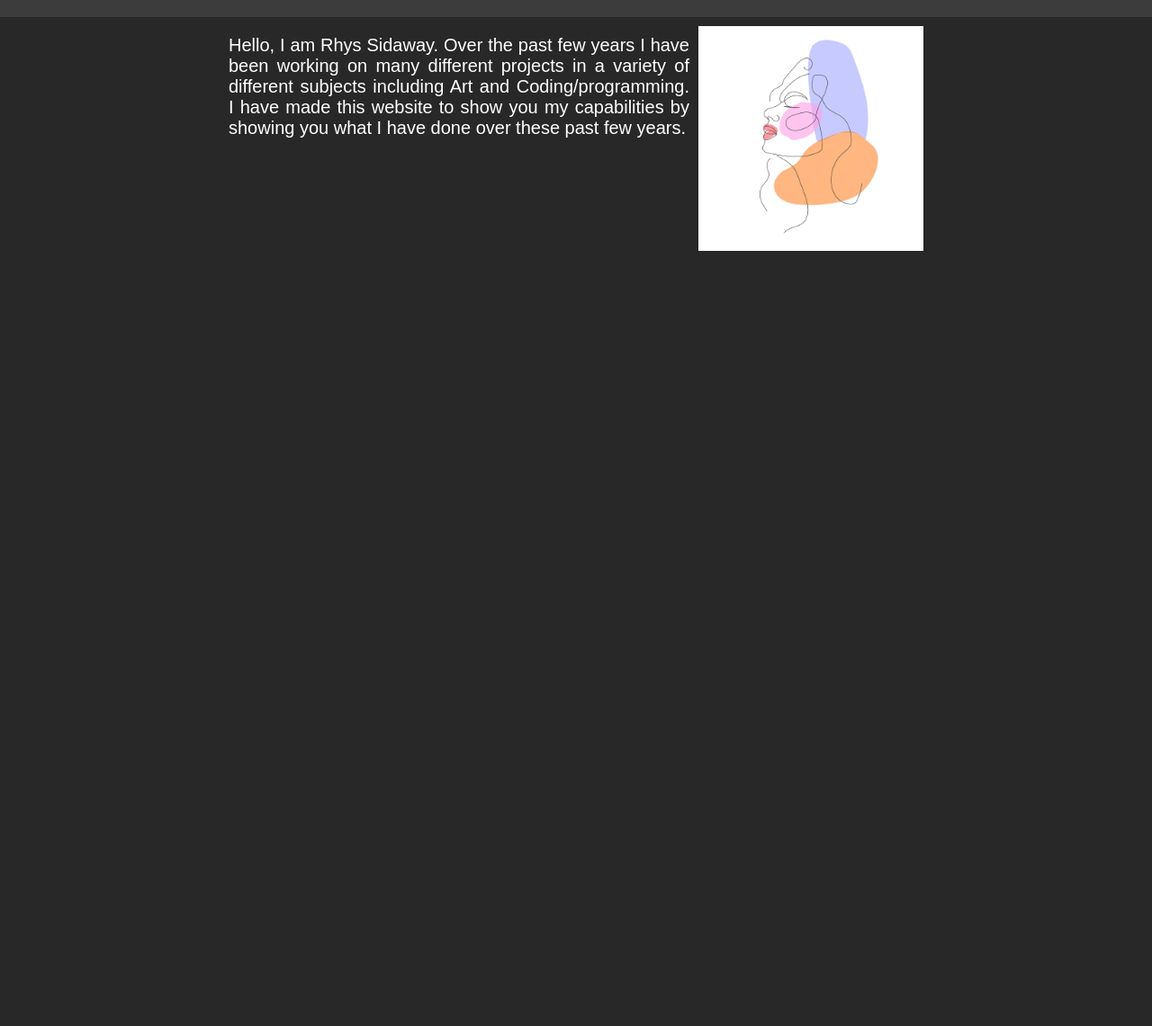
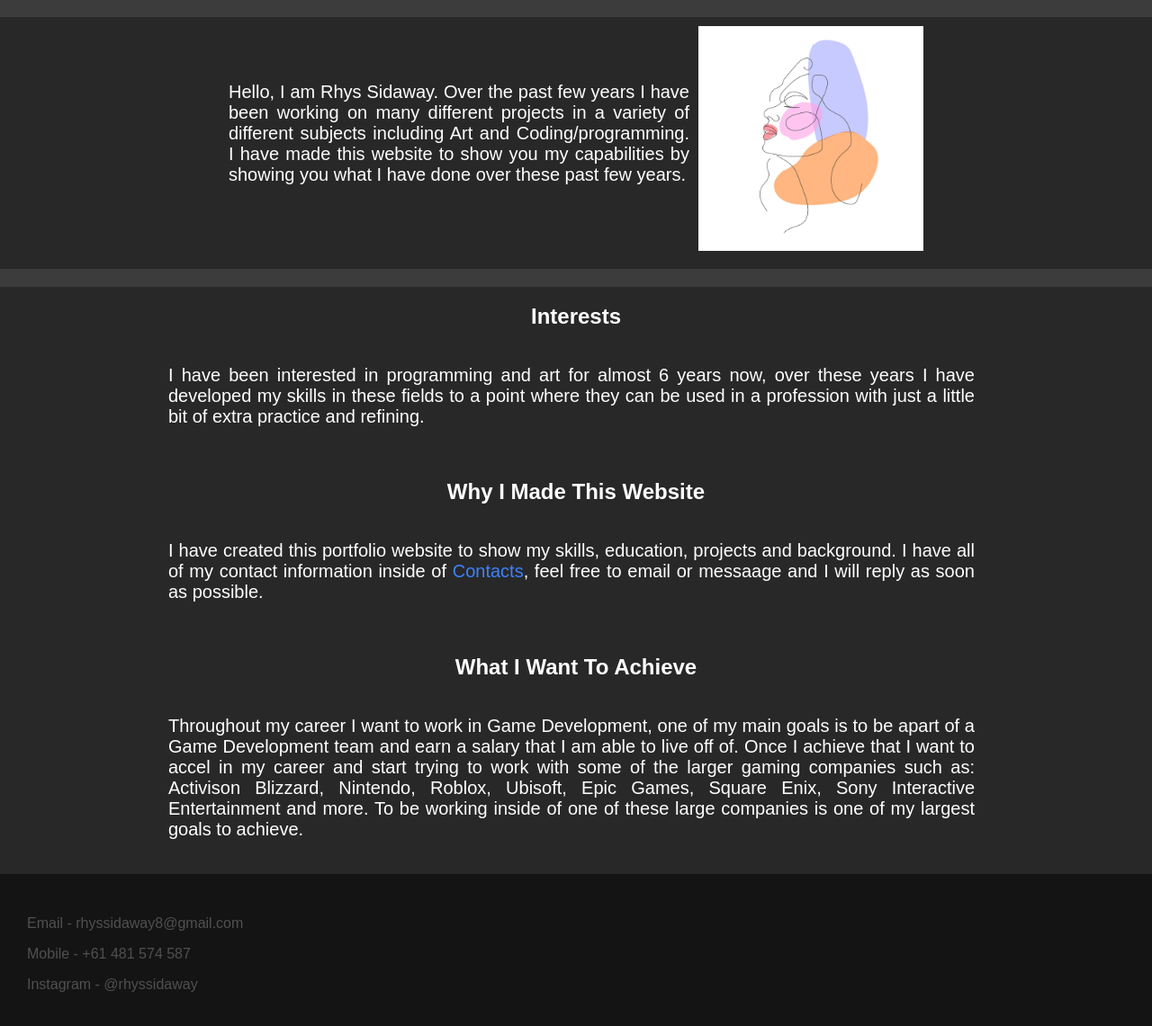
Before and after one commit to rhys12396/Rhys-Portfolio, a plain HTML site: page index.html in a window 1280 px wide. Shown: the part 401-1542 px from the top of the page at 90% size. Before the commit the page ends 800 px from the top, so only its background shows below. Drawn offline with Linux system fonts and the light colour scheme.

Commit message:
Added footer, added content to Homepage.

```diff
--- a/index.html
+++ b/index.html
@@ -21,13 +21,38 @@
     <body>
         <div class="name"><h1>Rhys Sidaway</h1></div>
         <div class="personalStatement">
-            <p>Hello, I am Rhys Sidaway.
-                Over the past few years I have been working on many different projects in a variety of different subjects including Art and Coding/programming.
-                I have made this website to show you my capabilities by showing you what I have done over these past few years.</p>
-            <img src="media/artImage.jpg">
+            <div class="para1">
+                <p>Hello, I am Rhys Sidaway.
+                    Over the past few years I have been working on many different projects in a variety of different subjects including Art and Coding/programming.
+                    I have made this website to show you my capabilities by showing you what I have done over these past few years.</p>
+                <img src="media/artImage.jpg">
+            </div>
+            <h2>Interests</h2>
+            <p>
+                I have been interested in programming and art for almost 6 years now, over these years
+                I have developed my skills in these fields to a point where they can be used in a profession
+                with just a little bit of extra practice and refining.
+            </p><br />
+
+            <h2>Why I Made This Website</h2>
+            <p class="para3">
+                I have created this portfolio website to show my skills, education, projects and background.
+                I have all of my contact information inside of <a href="contacts.html">Contacts</a>, feel free to email or messaage
+                and I will reply as soon as possible.
+            </p><br />
+            <h2>What I Want To Achieve</h2>
+            <p>
+                Throughout my career I want to work in Game Development, one of my main goals
+                is to be apart of a Game Development team and earn a salary that I am able to live off of.
+                Once I achieve that I want to accel in my career and start trying to work with some of the larger gaming companies
+                such as: Activison Blizzard, Nintendo, Roblox, Ubisoft, Epic Games, Square Enix, Sony Interactive Entertainment and more.
+                To be working inside of one of these large companies is one of my largest goals to achieve.
+            </p>
         </div><br />
     </body>
     <footer>
-
+        <p>Email - rhyssidaway8@gmail.com</p>
+        <p>Mobile - +61 481 574 587</p>
+        <p>Instagram - @rhyssidaway</p>
     </footer>
 </html>
--- a/style.css
+++ b/style.css
@@ -49,33 +49,63 @@ a {
 }
 .personalStatement {
     display: flex;
-    flex-direction: row;
+    flex-direction: column;
     font-family: arial;
     text-align: justify;
-    justify-content: center;
+    align-items: center;
     width: 100%;
     color: white;
 }
+
 .personalStatement p {
-    width: 40%;
+    width: 70%;
     padding-right: 10px;
     font-size: 20px;
     overflow-wrap: break-word;
 }
-.personalStatement img {
+
+.para1 {
+    display: flex;
+    justify-content: center;
+    align-items: center;
+    border-bottom: 20px solid rgb(60, 60, 60);
+    padding-bottom: 20px;
+}
+.para1 p {
+    width: 40%;
+    padding-right: 10px;
+    font-size: 20px;
+    align-items: center;
+    overflow-wrap: break-word;
+}
+.para1 img {
     width: 60%;
     height: 60%;
+    align-items: center;
     max-height: 250px;
     max-width: 250px;
     margin-top: 10px;
 }
+.para3 a {
+    color: rgb(60, 130, 255);
+}
+footer {
+    font-family: arial;
+    color: rgb(80, 80, 80);
+    background-color: rgb(20, 20, 20);
+    padding: 30px;
+}
+
 @media (max-width: 800px){
-    .personalStatement {
+    .personalStatement p {
+        min-width: 250px;
+    }
+    .para1 {
         display: flex;
         flex-direction: column;
         align-items: center;
     }
-    .personalStatement p {
+    .para1 p {
         min-width: 250px;
     }
 }
```
